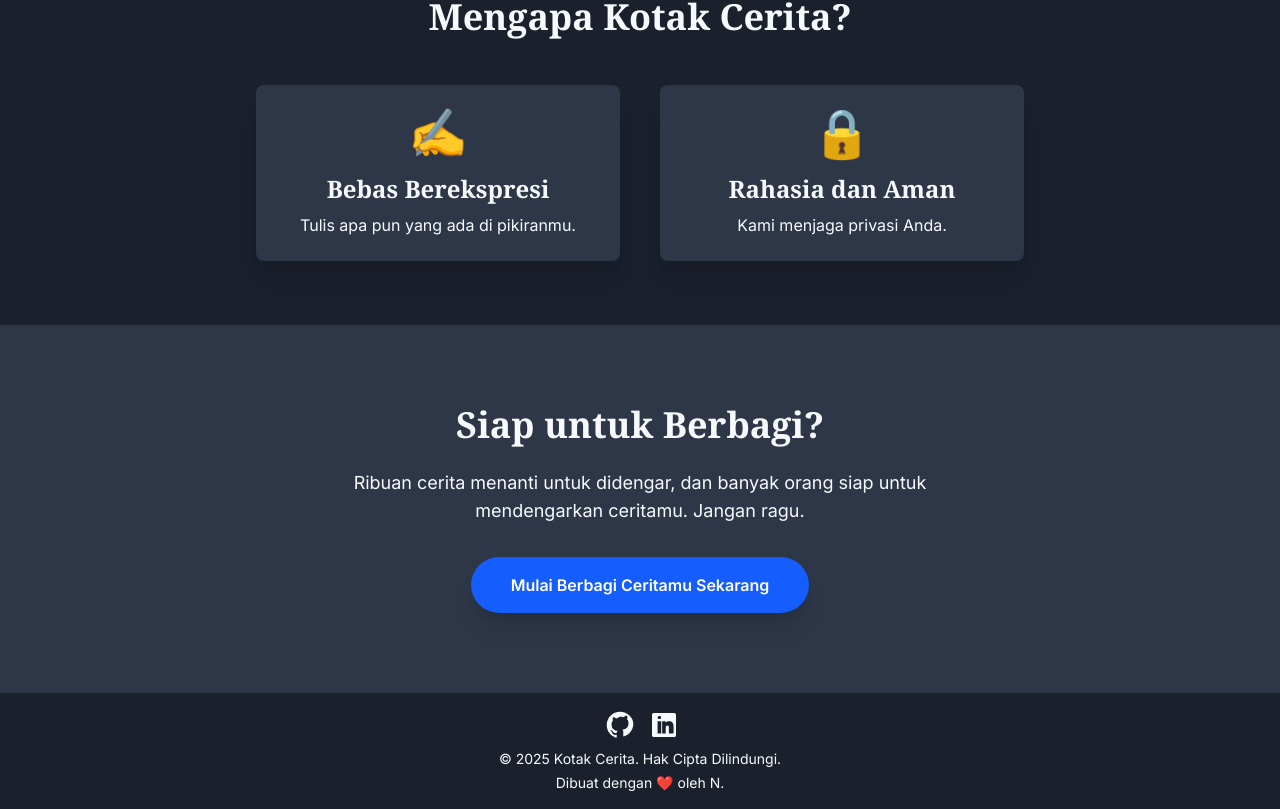
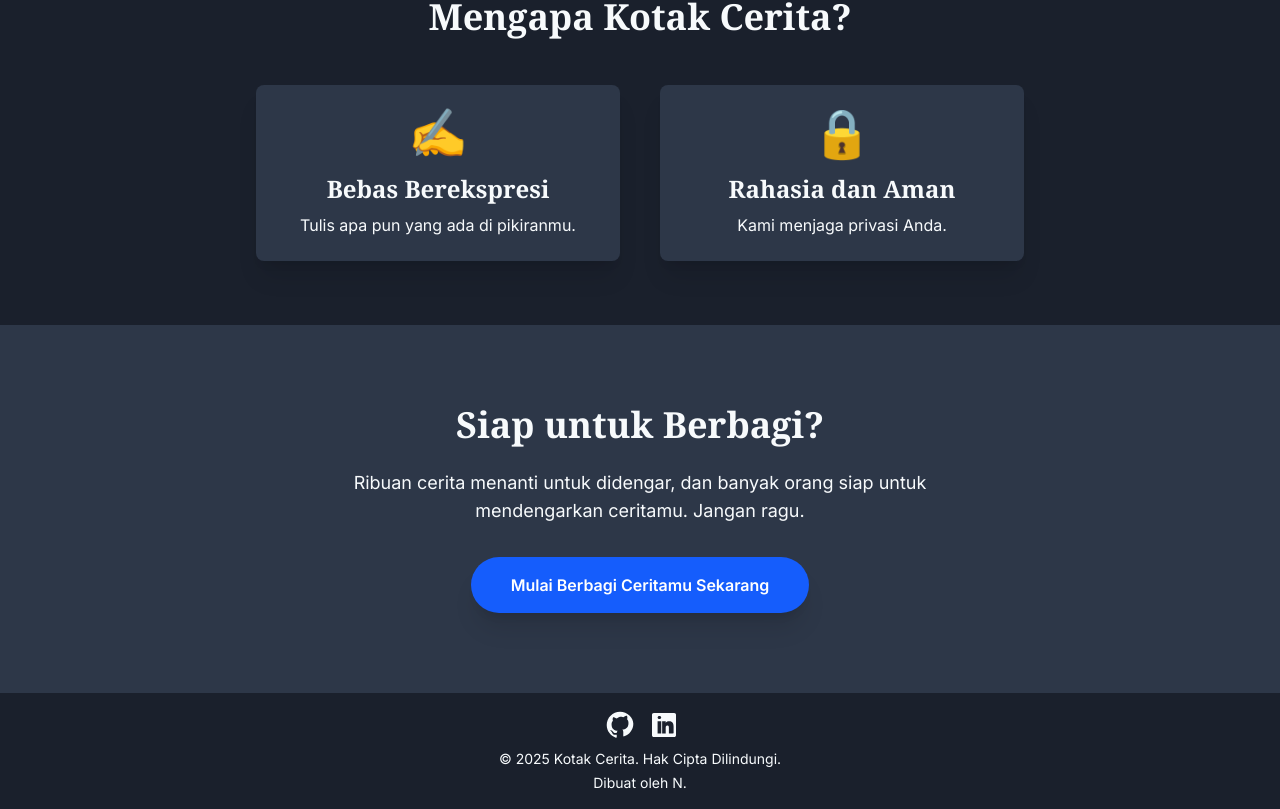
Before and after one commit to slashMK303/kotak-kata, a Next.js app: page / in a window 1280 px wide. Shown: the part 867-1676 px from the top of the page. Built offline with nearby package versions, Linux system fonts and the light colour scheme.

Commit message:
FIx typo

```diff
--- a/src/app/main/components/Footer.js
+++ b/src/app/main/components/Footer.js
@@ -24,7 +24,7 @@ export default function Footer() {
                 </a>
             </div>
             <p>&copy; {new Date().getFullYear()} Kotak Cerita. Hak Cipta Dilindungi.</p>
-            <p className="mt-1">Dibuat dengan ❤️ oleh N.</p>
+            <p className="mt-1">Dibuat oleh N.</p>
         </footer>
     );
 }
```
